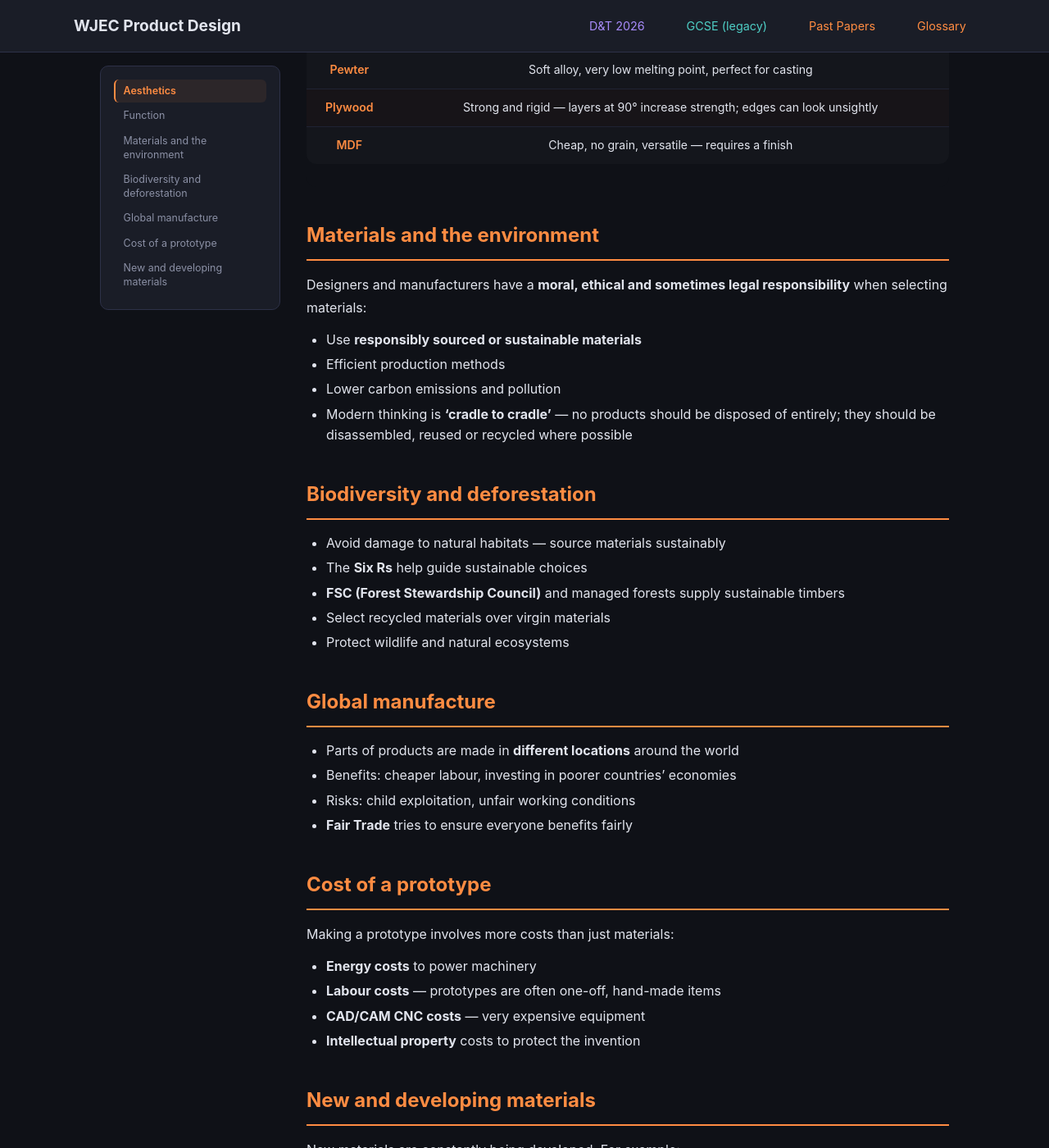
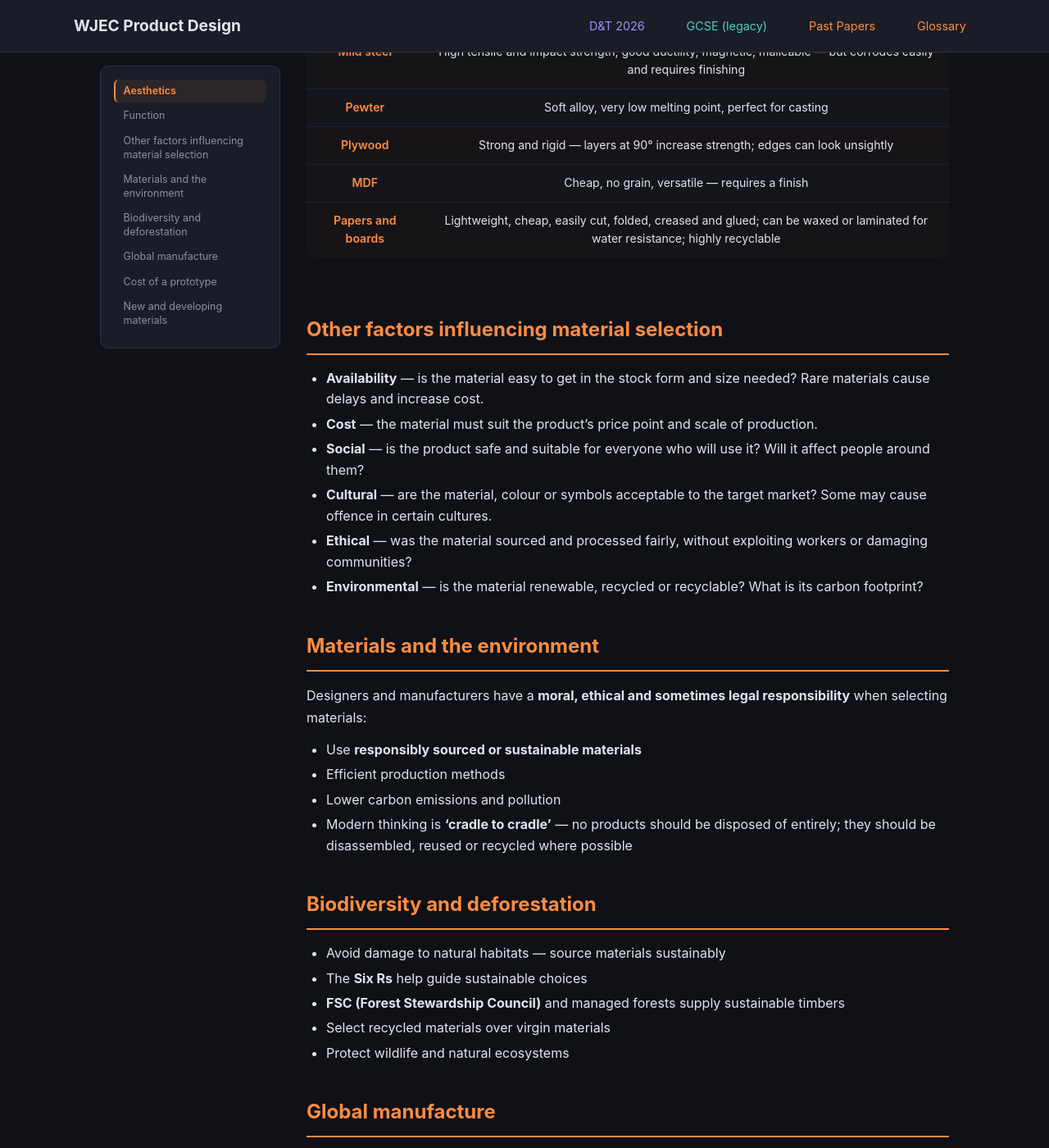
Before and after one commit to jase1979/pd, a Jekyll site: the page built from gcse/unit2/material-selection/index.md, in a window 1280 px wide and 1400 px high, scrolled down 1355 px. Shown: the whole window at 82% size. Built offline with Jekyll 4.4.1, drawn with Linux system fonts in a browser that asks for light colours; some of the changed text lies outside the part shown.

Commit message:
fix(gcse/material-selection): correct PLA; add other selection factors, papers and boards rows and worker exploitation
Co-Authored-By: Claude Opus 5.5 <noreply@anthropic.com>
Claude-Session: https://claude.ai/code/session_01LJMx1XZw8ZeE2Q4pVsVDL4

```diff
--- a/gcse/unit2/material-selection/index.md
+++ b/gcse/unit2/material-selection/index.md
@@ -21,6 +21,7 @@ unit_url: "/gcse/unit2/"
 | Pewter | Like silver, can be polished very shiny, but tarnishes easily |
 | Oak | Mid-brown with prominent grain |
 | Pine | Soft pale white or yellow with straight grain |
+| Papers and boards | Can be printed, embossed, coloured and given gloss or matt finishes |
 
 ## Function
 
@@ -37,6 +38,16 @@ unit_url: "/gcse/unit2/"
 | Pewter | Soft alloy, very low melting point, perfect for casting |
 | Plywood | Strong and rigid — layers at 90° increase strength; edges can look unsightly |
 | MDF | Cheap, no grain, versatile — requires a finish |
+| Papers and boards | Lightweight, cheap, easily cut, folded, creased and glued; can be waxed or laminated for water resistance; highly recyclable |
+
+## Other factors influencing material selection
+
+- **Availability** — is the material easy to get in the stock form and size needed? Rare materials cause delays and increase cost.
+- **Cost** — the material must suit the product's price point and scale of production.
+- **Social** — is the product safe and suitable for everyone who will use it? Will it affect people around them?
+- **Cultural** — are the material, colour or symbols acceptable to the target market? Some may cause offence in certain cultures.
+- **Ethical** — was the material sourced and processed fairly, without exploiting workers or damaging communities?
+- **Environmental** — is the material renewable, recycled or recyclable? What is its carbon footprint?
 
 ## Materials and the environment
 
@@ -62,6 +73,8 @@ Designers and manufacturers have a **moral, ethical and sometimes legal responsi
 - Risks: child exploitation, unfair working conditions
 - **Fair Trade** tries to ensure everyone benefits fairly
 
+Low labour costs in some countries can mean poverty wages, long hours and **exploitation of employees**. Designers and manufacturers have a responsibility to check working conditions in their supply chains.
+
 ## Cost of a prototype
 
 Making a prototype involves more costs than just materials:
@@ -75,5 +88,5 @@ Making a prototype involves more costs than just materials:
 
 New materials are constantly being developed. For example:
 
-- **3D printing PLA** — inexpensive, biodegradable, sourced from nature, melts at 210°C, available in many colours and finishes
+- **3D printing PLA (polylactic acid)** — inexpensive, made from plant starch (e.g. corn or sugar cane) rather than oil, and compostable in industrial composting facilities. It is printed at around 190–220°C and is available in many colours and finishes.
 - New **biodegradable and compostable polymers** are being developed as alternatives to oil-based plastics
```
